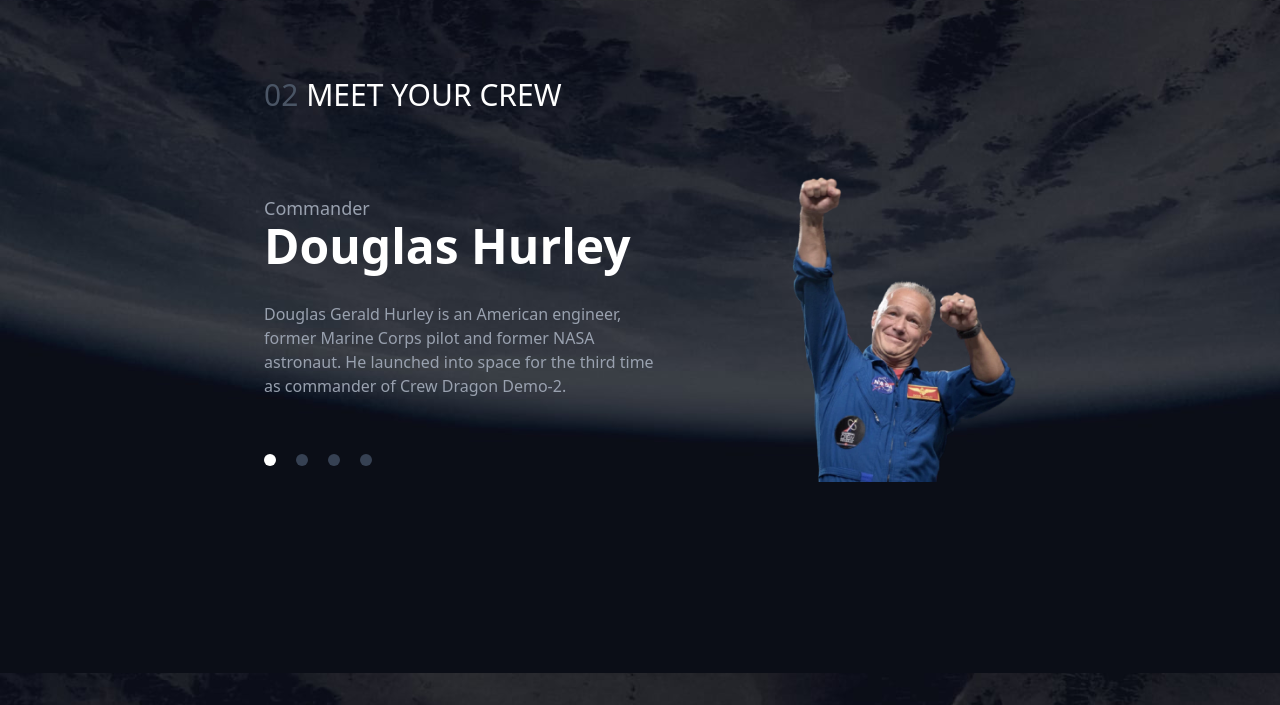
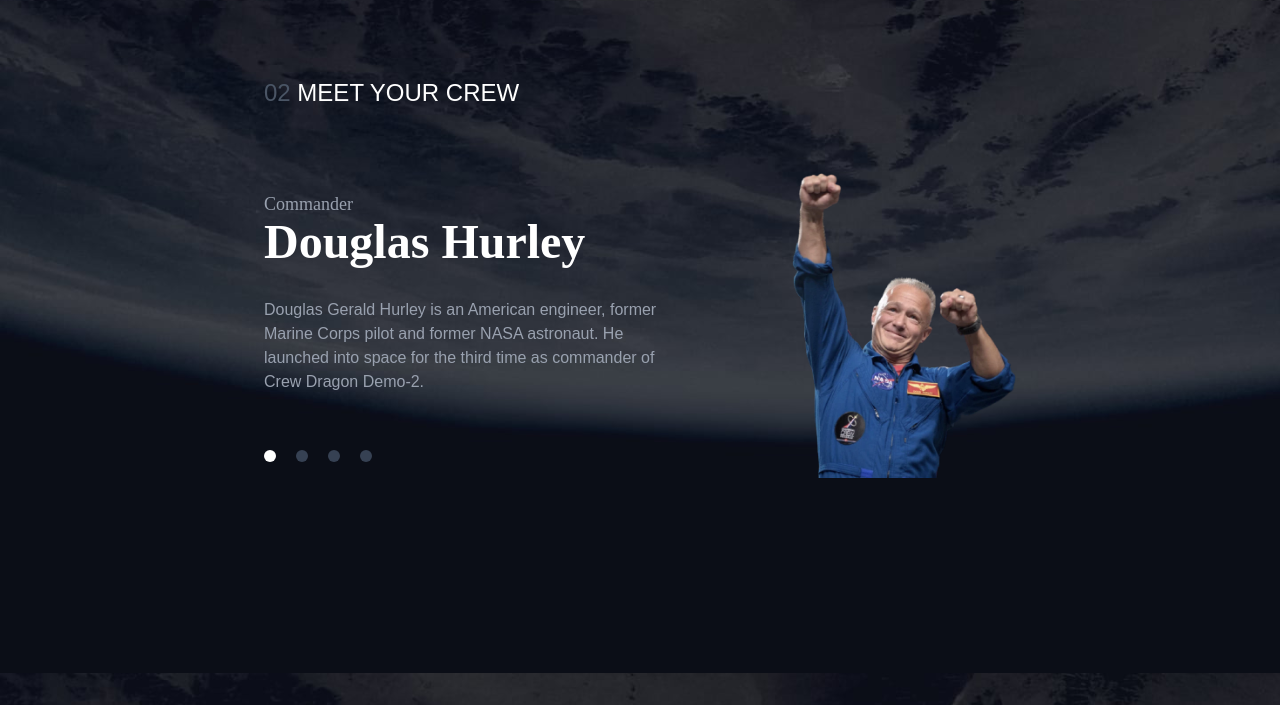
Before and after one commit to jabo-arnold-landry/Space-tourism-website, a website with bundled scripts: page src/pages/crew-commander.html in a window 1280 px wide. Shown: the part 127-832 px from the top of the page. Built offline with nearby package versions, Linux system fonts and the light colour scheme.

Commit message:
fix: Fix font family for crew page

```diff
--- a/src/Javascript/crew.js
+++ b/src/Javascript/crew.js
@@ -1,8 +1,4 @@
-import {
-  dataSet,
-  triggerClickedBtn,
-  highlightingClickedBtn,
-} from "./index.js";
+import { dataSet, triggerClickedBtn, highlightingClickedBtn } from "./index.js";
 import { itemdINdex } from "./utilis.js";
 import saveDataToBrowserMemory from "./utilis.js";
 
@@ -22,13 +18,13 @@ function crewPopulation(dataSet, index) {
     bio,
   } = crewData;
 
-  staffMembersSection.innerHTML = ` <section class="grid gap-10">
+  staffMembersSection.innerHTML = ` <section class="grid gap-10 font-Bellefair">
           <div class="grid gap-8">
             <div>
               <p class="text-gray-400 text-lg">${role}</p>
               <strong class="text-white text-5xl">${name}</strong>
             </div>
-            <p class="max-w-100 text-gray-400 pb-4">
+            <p class="max-w-100 text-gray-400 pb-4 font-Barlow">
              ${bio}
             </p>
           </div>
--- a/src/pages/crew-commander.html
+++ b/src/pages/crew-commander.html
@@ -41,8 +41,10 @@
     <main
       class="text-white grid gap-16 place-items-center mx-4 md:mx-0 place-content-center my-20"
     >
-      <h1 class="justify-self-center sm:justify-self-start uppercase text-3xl">
-        <span class="text-gray-600">02</span> Meet your crew
+      <h1
+        class="justify-self-center sm:justify-self-start uppercase text-2xl font-Barlow"
+      >
+        <span class="text-gray-600 text-md">02</span> meet your crew
       </h1>
       <section
         class="flex flex-col gap-4 items-center sm:flex-row sm:justify-center sm:flex-wrap sm:gap-32"
```
Also changed, not shown: src/output.css.
